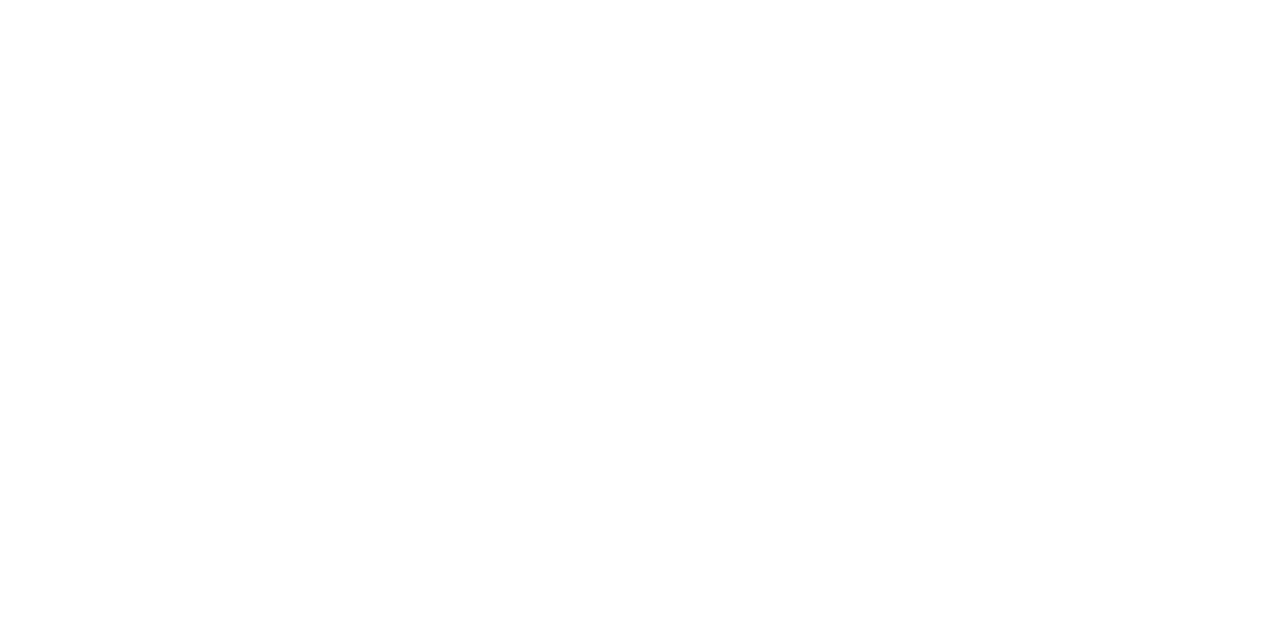
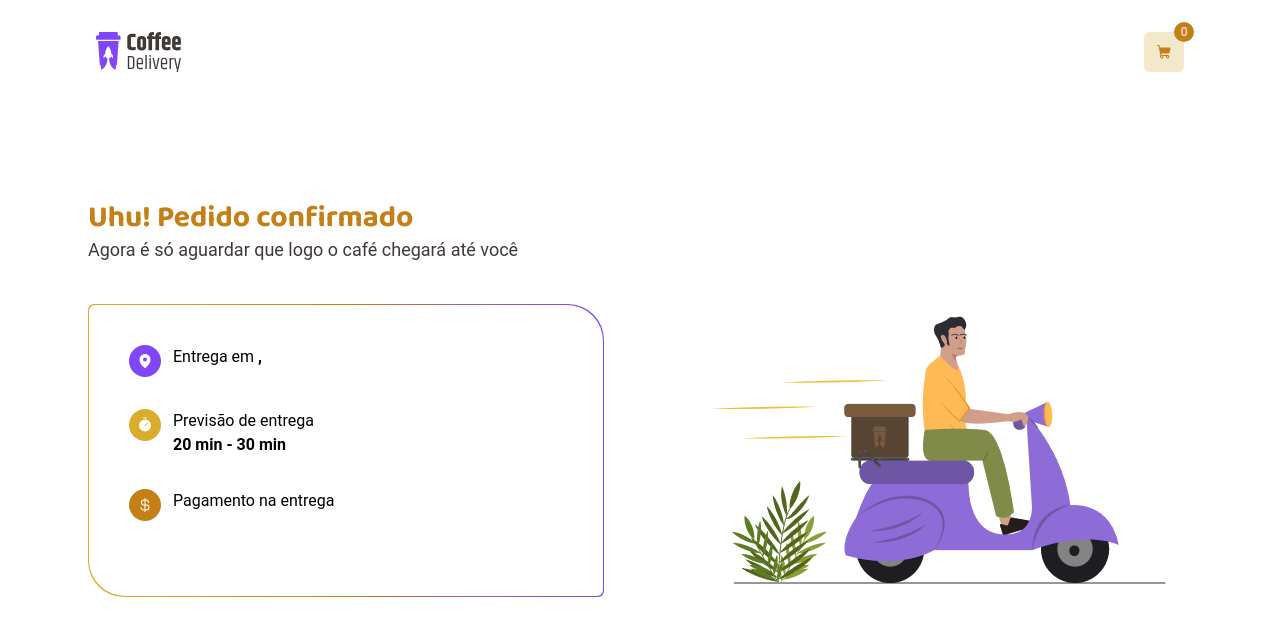
Before and after one commit to rui-dias-dev/e-commerce-checkout, a React (Vite) app: page /success in a window 1280 px wide. Before the commit this address had no page. Shown: the top 636 px of the page. Built offline with nearby package versions, Linux system fonts and the light colour scheme.

Commit message:
added success page

```diff
--- /dev/null
+++ b/src/@types/address.ts
@@ -0,0 +1,5 @@
+export enum PaymentMethodType {
+    CreditCard = "credit-card",
+    DebitCard = "debit-card",
+    Cash = "fiat",
+}
--- a/src/Router.tsx
+++ b/src/Router.tsx
@@ -2,6 +2,7 @@
 import { Home } from "./pages/Home";
 import { Checkout } from "./pages/Checkout";
 import { DefaultLayout } from "./layouts/DefaultLayout";
+import { SuccessPage } from "./pages/SuccessPage";
 
 export const Router = () => {
     return (
@@ -9,6 +10,7 @@
             <Route path="/" element={<DefaultLayout />}>
                 <Route path="/" element={<Home />} />
                 <Route path="/checkout" element={<Checkout />} />
+                <Route path="/success" element={<SuccessPage />} />
             </Route>
         </Routes>
     );
--- a/src/components/Checkout/PaymentMethodField.tsx
+++ b/src/components/Checkout/PaymentMethodField.tsx
@@ -9,8 +9,10 @@
 import { RadioGroup, RadioGroupItem } from "../ui/RadioGroup";
 
 import { Bank, CreditCard, CurrencyDollar, Money } from "@phosphor-icons/react";
+import { PaymentMethodType } from "../../@types/address";
+import { paymentMethodTranslations } from "../../translations/address";
+
 import { AddressType } from "./CheckoutForm";
-
 interface AddressFieldsProps {
     form: UseFormReturn<AddressType>;
 }
@@ -40,35 +42,54 @@
                                 defaultValue={field.value}
                                 className="flex flex-wrap gap-3"
                             >
-                                <FormItem
-                                    className={"relative flex items-center"}
-                                >
+                                {/* Credit Card */}
+                                <FormItem className="relative flex items-center">
                                     <FormControl className="absolute opacity-0">
-                                        <RadioGroupItem value="credit-card" />
+                                        <RadioGroupItem
+                                            value={PaymentMethodType.CreditCard}
+                                        />
                                     </FormControl>
                                     <FormLabel className="flex cursor-pointer gap-3 rounded-md border bg-base-button p-4 text-xs font-normal uppercase text-base-text [input:checked+&]:border-purple [input:checked+&]:bg-purple-light">
                                         <CreditCard className="h-4 w-4 text-purple" />
-                                        Cartão de crédito
+                                        {
+                                            paymentMethodTranslations[
+                                                PaymentMethodType.CreditCard
+                                            ]
+                                        }
                                     </FormLabel>
                                 </FormItem>
 
+                                {/* Debit Card */}
                                 <FormItem className="relative flex items-center">
                                     <FormControl className="absolute opacity-0">
-                                        <RadioGroupItem value="debit-card" />
+                                        <RadioGroupItem
+                                            value={PaymentMethodType.DebitCard}
+                                        />
                                     </FormControl>
                                     <FormLabel className="flex cursor-pointer gap-3 rounded-md border bg-base-button p-4 text-xs font-normal uppercase text-base-text [input:checked+&]:border-purple [input:checked+&]:bg-purple-light">
                                         <Bank className="h-4 w-4 text-purple" />
-                                        cartão de débito
+                                        {
+                                            paymentMethodTranslations[
+                                                PaymentMethodType.DebitCard
+                                            ]
+                                        }
                                     </FormLabel>
                                 </FormItem>
 
+                                {/* Cash */}
                                 <FormItem className="relative flex items-center">
                                     <FormControl className="absolute opacity-0">
-                                        <RadioGroupItem value="fiat" />
+                                        <RadioGroupItem
+                                            value={PaymentMethodType.Cash}
+                                        />
                                     </FormControl>
                                     <FormLabel className="flex cursor-pointer gap-3 rounded-md border bg-base-button p-4 text-xs font-normal uppercase text-base-text [input:checked+&]:border-purple [input:checked+&]:bg-purple-light">
                                         <Money className="h-4 w-4 text-purple" />
-                                        dinheiro
+                                        {
+                                            paymentMethodTranslations[
+                                                PaymentMethodType.Cash
+                                            ]
+                                        }
                                     </FormLabel>
                                 </FormItem>
                             </RadioGroup>
--- a/src/components/Hero/Hero.tsx
+++ b/src/components/Hero/Hero.tsx
@@ -1,16 +1,18 @@
 import { Coffee, Package, ShoppingCart, Timer } from "@phosphor-icons/react";
 import coffeImage from "../../assets/coffe.png";
+import Background from "../../assets/hero-background.svg";
 
 export const Hero = () => {
     return (
-        <section className="m-auto my-24 grid max-w-6xl justify-items-center gap-14 px-8 lg:flex lg:justify-items-stretch">
+        <section className="relative w-full">
+            <article className="relativ z-10 m-auto grid max-w-6xl justify-items-center gap-14 px-8 py-24 lg:flex lg:justify-items-stretch">
                 <div>
                     <h1 className="text-5xl text-base-title">
                         Encontre o café perfeito para qualquer hora do dia
                     </h1>
                     <p className="mt-4 text-xl text-base-subtitle">
-                    Com o Coffee Delivery você recebe seu café onde estiver, a
-                    qualquer hora
+                        Com o Coffee Delivery você recebe seu café onde estiver,
+                        a qualquer hora
                     </p>
                     <div className="mt-16 grid gap-y-5 sm:grid-cols-2">
                         <div className="flex items-center gap-3">
@@ -48,8 +50,22 @@
                     </div>
                 </div>
                 <div className="h-full w-full max-w-md">
-                <img className="" src={coffeImage} width={"100%"} height={"100%"} alt="" />
+                    <img
+                        className=""
+                        src={coffeImage}
+                        width={"100%"}
+                        height={"100%"}
+                        alt=""
+                    />
                 </div>
+            </article>
+            <article className="absolute inset-0">
+                <img
+                    src={Background}
+                    alt=""
+                    className="h-full w-full object-cover opacity-50"
+                />
+            </article>
         </section>
     );
 };
--- /dev/null
+++ b/src/components/Success/HeaderSuccess.tsx
@@ -0,0 +1,12 @@
+export const HeaderSuccess = () => {
+    return (
+        <header>
+            <h2 className="text-3xl text-yellow-dark">
+                Uhu! Pedido confirmado
+            </h2>
+            <p className="text-lg text-base-subtitle">
+                Agora é só aguardar que logo o café chegará até você
+            </p>
+        </header>
+    );
+};
--- /dev/null
+++ b/src/components/Success/SuccessSummary.tsx
@@ -0,0 +1,75 @@
+import { useAddress } from "../../context/AddressProvider";
+import { paymentMethodTranslations } from "../../translations/address";
+
+import { CurrencyDollar, MapPin, Timer } from "@phosphor-icons/react";
+
+export const SuccessSummary = () => {
+    const { address } = useAddress();
+    return (
+        <div className="flex-1 rounded-md rounded-bl-4xl rounded-tr-4xl bg-gradient-to-r from-yellow via-yellow-dark to-purple p-px ">
+            <div className="flex h-full w-full flex-col gap-8 rounded-md rounded-bl-4xl rounded-tr-4xl bg-white p-10">
+                <div className="flex items-start gap-3">
+                    <div className="rounded-full bg-purple p-2">
+                        <MapPin
+                            width={16}
+                            height={16}
+                            weight="fill"
+                            className="text-white"
+                        />
+                    </div>
+                    <div>
+                        <p>
+                            Entrega em{" "}
+                            <strong>
+                                {address?.address}, {address?.number}
+                            </strong>
+                        </p>
+                        <p>
+                            {address?.location
+                                ? `${address?.location}, ${address.city}`
+                                : address?.city}
+                        </p>
+                    </div>
+                </div>
+                <div className="flex items-start gap-3">
+                    <div className="rounded-full bg-yellow p-2">
+                        <Timer
+                            width={16}
+                            height={16}
+                            weight="fill"
+                            className="text-white"
+                        />
+                    </div>
+                    <div>
+                        <p>Previsão de entrega</p>
+                        <p>
+                            <strong>20 min - 30 min</strong>
+                        </p>
+                    </div>
+                </div>
+                <div className="flex items-start gap-3">
+                    <div className="rounded-full bg-yellow-dark p-2">
+                        <CurrencyDollar
+                            width={16}
+                            height={16}
+                            weight="regular"
+                            className="text-white"
+                        />
+                    </div>
+                    <div>
+                        <p>Pagamento na entrega</p>
+                        <p>
+                            <strong>
+                                {address?.paymentMethod
+                                    ? paymentMethodTranslations[
+                                          address?.paymentMethod
+                                      ]
+                                    : ""}
+                            </strong>
+                        </p>
+                    </div>
+                </div>
+            </div>
+        </div>
+    );
+};
--- a/src/pages/Checkout.tsx
+++ b/src/pages/Checkout.tsx
@@ -1,4 +1,3 @@
-import React from 'react'
 import { CheckoutForm } from '../components/Checkout/CheckoutForm'
 
 export const Checkout = () => {
--- /dev/null
+++ b/src/pages/SuccessPage.tsx
@@ -0,0 +1,19 @@
+import deliveryImage from "../assets/Illustration.png";
+import { HeaderSuccess } from "../components/Success/HeaderSuccess";
+import { SuccessSummary } from "../components/Success/SuccessSummary";
+
+export const SuccessPage = () => {
+    return (
+        <section className="m-auto my-24 grid max-w-6xl grid-cols-catalog gap-8 px-6">
+            <article>
+                <HeaderSuccess />
+                <main className="mt-10 flex w-full gap-24">
+                    <SuccessSummary />
+                    <div>
+                        <img src={deliveryImage} width={492} height={293} />
+                    </div>
+                </main>
+            </article>
+        </section>
+    );
+};
--- /dev/null
+++ b/src/translations/address.ts
@@ -0,0 +1,7 @@
+import { PaymentMethodType } from "../@types/address";
+
+export const paymentMethodTranslations: Record<PaymentMethodType, string> = {
+    [PaymentMethodType.CreditCard]: "Cartão de crédito",
+    [PaymentMethodType.DebitCard]: "Cartão de débito",
+    [PaymentMethodType.Cash]: "Dinheiro",
+};
```
Also changed, not shown: src/assets/Illustration.png (added), src/assets/hero-background.svg (added). Lines whose indentation alone changed are shown as unchanged.
